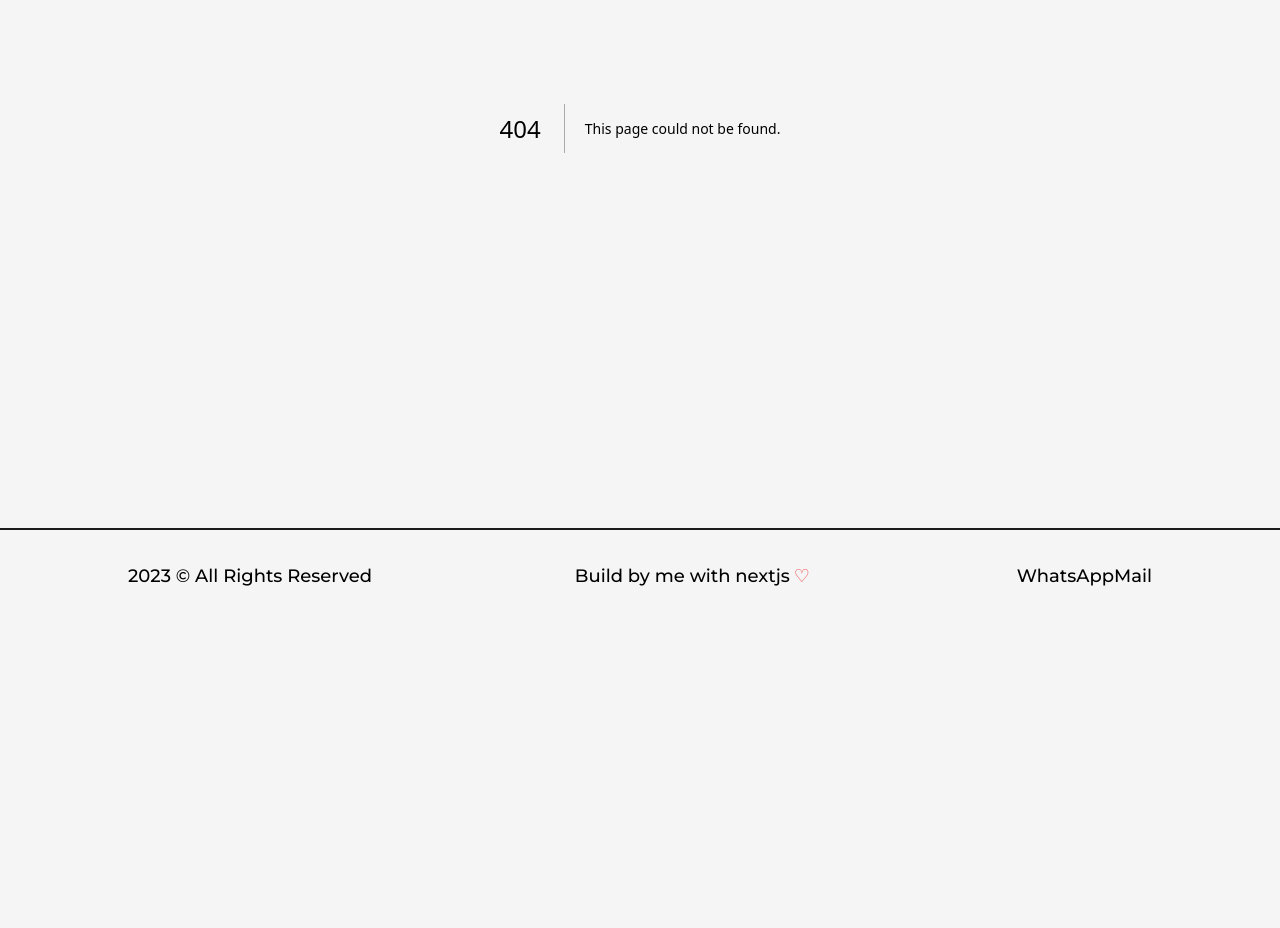
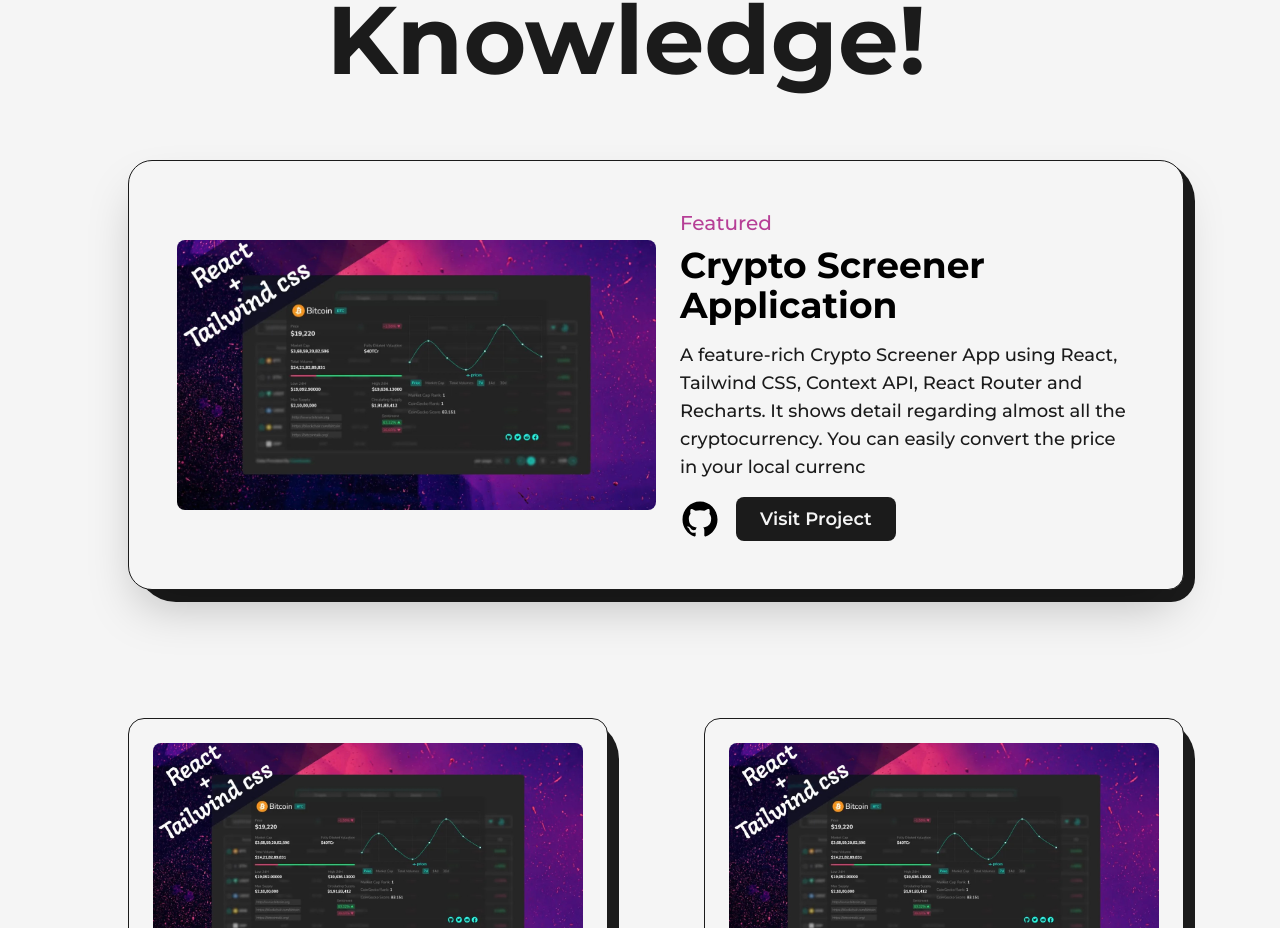
Before and after one commit to enrique-dev-coder/portfolio_definitive_editon, a Next.js app: page /projects in a window 1280 px wide. Before the commit this address had no page. Shown: the part 372-1300 px from the top of the page. Before the commit the page ends 994 px from the top, so only its background shows below. Built offline with nearby package versions, Linux system fonts and the light colour scheme.

Commit message:
finished projects page

```diff
--- /dev/null
+++ b/src/app/projects/page.tsx
@@ -0,0 +1,91 @@
+import React from 'react';
+import type { Metadata } from 'next';
+import GeneralWrapper from '@/components/Wrappers/General';
+import AnimatedText from '@/components/AnimatedText';
+import FeatureProject, { Project } from '@/components/FeatureProject';
+import project1 from '../../../public/images/projects/crypto-screener-cover-image.jpg';
+
+export const metadata: Metadata = {
+  title: 'Projects',
+  description: 'Checkout my latest projects',
+};
+
+// TODO: agregar el techused a cada proyecto , una estrellita para featured, explicacion de que se hixo en front y back
+// TODO separar por titulos los proyectos algo como start up apps, business pages, ecommerce
+
+const page = () => {
+  return (
+    <main className="w-full mb-16 flex flex-col items-center justify-center ">
+      <GeneralWrapper className="pt-16">
+        <AnimatedText text="Imagination Trumps Knowledge!" className="mb-16" />
+        <div className="grid grid-cols-12 gap-24 gap-y-32">
+          <div className="col-span-12">
+            <FeatureProject
+              type="Featured"
+              title="Crypto Screener Application"
+              githubLink="/"
+              link="/"
+              img={project1}
+              summary="A feature-rich Crypto Screener App using React, Tailwind CSS, Context API, React Router and Recharts.
+            It shows detail regarding almost all the cryptocurrency. You can easily convert the price in your
+            local currenc"
+            />
+          </div>
+          <div className="col-span-6">
+            <Project
+              type="Featured"
+              title="Crypto Screener Application"
+              githubLink="/"
+              link="/"
+              img={project1}
+            />
+          </div>
+          <div className="col-span-6">
+            <Project
+              type="Featured"
+              title="Crypto Screener Application"
+              githubLink="/"
+              link="/"
+              img={project1}
+            />
+          </div>
+          <div className="col-span-12">
+            {' '}
+            <FeatureProject
+              type="Featured"
+              title="Crypto Screener Application"
+              githubLink="/"
+              link="/"
+              img={project1}
+              summary="A feature-rich Crypto Screener App using React, Tailwind CSS, Context API, React Router and Recharts.
+            It shows detail regarding almost all the cryptocurrency. You can easily convert the price in your
+            local currenc"
+            />
+          </div>
+          <div className="col-span-6">
+            {' '}
+            <Project
+              type="Featured"
+              title="Crypto Screener Application"
+              githubLink="/"
+              link="/"
+              img={project1}
+            />
+          </div>
+          <div className="col-span-6">
+            {' '}
+            <Project
+              type="Featured"
+              title="Crypto Screener Application"
+              githubLink="/"
+              link="/"
+              img={project1}
+            />
+          </div>
+        </div>
+      </GeneralWrapper>
+    </main>
+  );
+};
+
+export default page;
--- a/src/components/AnimatedText.tsx
+++ b/src/components/AnimatedText.tsx
@@ -9,7 +9,7 @@ const quote = {
   animate: {
     opacity: 1,
     transition: {
-      delay: 0.5,
+      delay: 1,
       staggerChildren: 0.5,
     },
   },
@@ -24,7 +24,7 @@ const singleWord = {
     opacity: 1,
     y: 0,
     transition: {
-      duration: 1,
+      duration: 0.5,
     },
   },
 };
--- /dev/null
+++ b/src/components/FeatureProject.tsx
@@ -0,0 +1,118 @@
+import React from 'react';
+import Link from 'next/link';
+import Image, { StaticImageData } from 'next/image';
+import { GithubIcon } from './Icons';
+
+interface FeatureProjectProps {
+  type: string;
+  title: string;
+  summary?: string;
+  img: StaticImageData | string;
+  link: string;
+  githubLink: string;
+}
+
+export const Project = ({
+  type,
+  title,
+  summary,
+  img,
+  link,
+  githubLink,
+}: FeatureProjectProps) => {
+  return (
+    <article
+      className="w-full flex flex-col items-center justify-center rounded-2xl
+    border border-solid border-dark bg-light p-6 relative
+    "
+    >
+      <div className="absolute top-0 -right-3 -z-10 w-[101%] h-[103%] rounded-[2.5rem] bg-dark rounded-br-3xl" />
+
+      <Link
+        href={link}
+        target="_blank"
+        className="w-full cursor-pointer overflow-hidden rounded-lg "
+      >
+        <Image src={img} alt={title} className="w-full h-auto" />
+      </Link>
+
+      <div className="w-full flex flex-col items-start justify-between mt-4   ">
+        <span className=" text-primary font-medium  text-xl">{type}</span>
+        <Link
+          href={link}
+          target="_blank"
+          className="hover:underline underline-offset-2"
+        >
+          <h2 className="my-2 w-full text-left text-3xl font-bold">{title}</h2>
+        </Link>
+        {summary ? (
+          <p className="my-2 font-medium text-dark text-lg ">{summary}</p>
+        ) : null}
+        <div className="mt-2 flex items-center">
+          <Link href={githubLink} target="_blank" className="w-8">
+            <GithubIcon />
+          </Link>
+          <Link
+            href={link}
+            target="_blank"
+            className="ml-4 underline font-bold text-2xl"
+          >
+            Visit
+          </Link>
+        </div>
+      </div>
+    </article>
+  );
+};
+
+const FeatureProject = ({
+  type,
+  title,
+  summary,
+  img,
+  link,
+  githubLink,
+}: FeatureProjectProps) => {
+  return (
+    <article
+      className="relative w-full flex items-center justify-between rounded-3xl border border-solid
+     border-dark bg-light shadow-2xl p-12  rounded-br-2xl"
+    >
+      <div className="absolute top-0 -right-3 -z-10 w-[100.5%] h-[103%] rounded-[2.5rem] bg-dark rounded-br-3xl" />
+
+      <Link
+        href={link}
+        target="_blank"
+        className="w-1/2 cursor-pointer overflow-hidden rounded-lg "
+      >
+        <Image src={img} alt={title} className="w-full h-auto" />
+      </Link>
+
+      <div className="w-1/2 flex flex-col items-start justify-between pl-6  ">
+        <span className=" text-primary font-medium  text-xl">{type}</span>
+        <Link
+          href={link}
+          target="_blank"
+          className="hover:underline underline-offset-2"
+        >
+          <h2 className="my-2 w-full text-left text-4xl font-bold">{title}</h2>
+        </Link>
+        <p className="my-2 font-medium text-dark text-lg ">{summary}</p>
+        <div className="mt-2 flex items-center">
+          <Link href={githubLink} target="_blank" className="w-10">
+            <GithubIcon />
+          </Link>
+          <Link
+            href={link}
+            target="_blank"
+            className="ml-4 rounded-lg bg-dark text-light p-2 px-6 text-lg font-semibold"
+          >
+            Visit Project
+          </Link>
+        </div>
+      </div>
+    </article>
+  );
+};
+
+export default FeatureProject;
```
